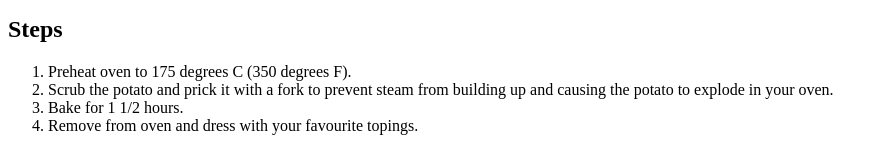
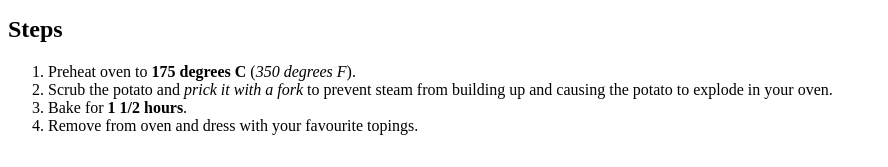
Before and after one commit to FrancoisvdWalt/odin-recipes, a plain HTML site: page recipes/bakedpotato.html in a window 1280 px wide. Shown: the part 557-724 px from the top of the page, without its empty margins (0-888 px from the left). Drawn offline with Linux system fonts and the light colour scheme.

Commit message:
Adjusted text in bakedpotato.html
Added bold and italic text to times and tempratures in steps section

```diff
--- a/recipes/bakedpotato.html
+++ b/recipes/bakedpotato.html
@@ -30,11 +30,14 @@
     <p>
         <h2>Steps</h2>
     </p>
+
+        <!-- added bold and italic text to times, temprtures and different measurements of units -->
+
     <p>
         <ol>
-            <li>Preheat oven to 175 degrees C (350 degrees F).</li>
-            <li>Scrub the potato and prick it with a fork to prevent steam from building up and causing the potato to explode in your oven.</li>
-            <li>Bake for 1 1/2 hours.</li>
+            <li>Preheat oven to <strong>175 degrees C</strong> (<em>350 degrees F</em>).</li>
+            <li>Scrub the potato and <em>prick it with a fork</em> to prevent steam from building up and causing the potato to explode in your oven.</li>
+            <li>Bake for <strong>1 1/2 hours</strong>.</li>
             <li>Remove from oven and dress with your favourite topings.</li>
         </ol>
     </p>
```
